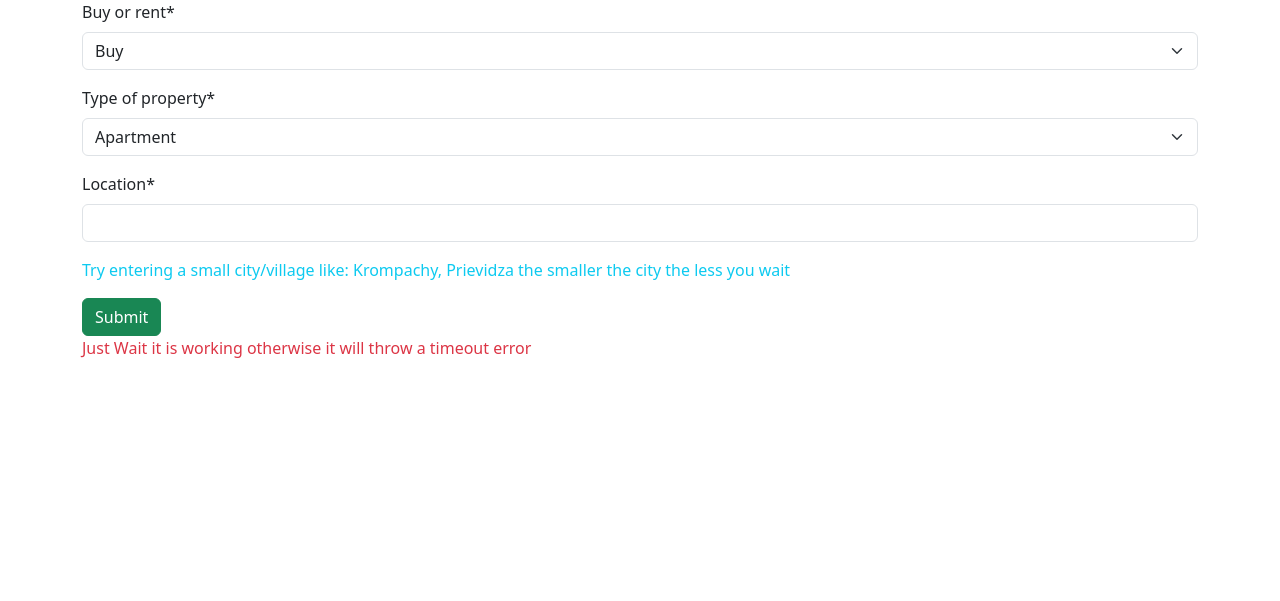
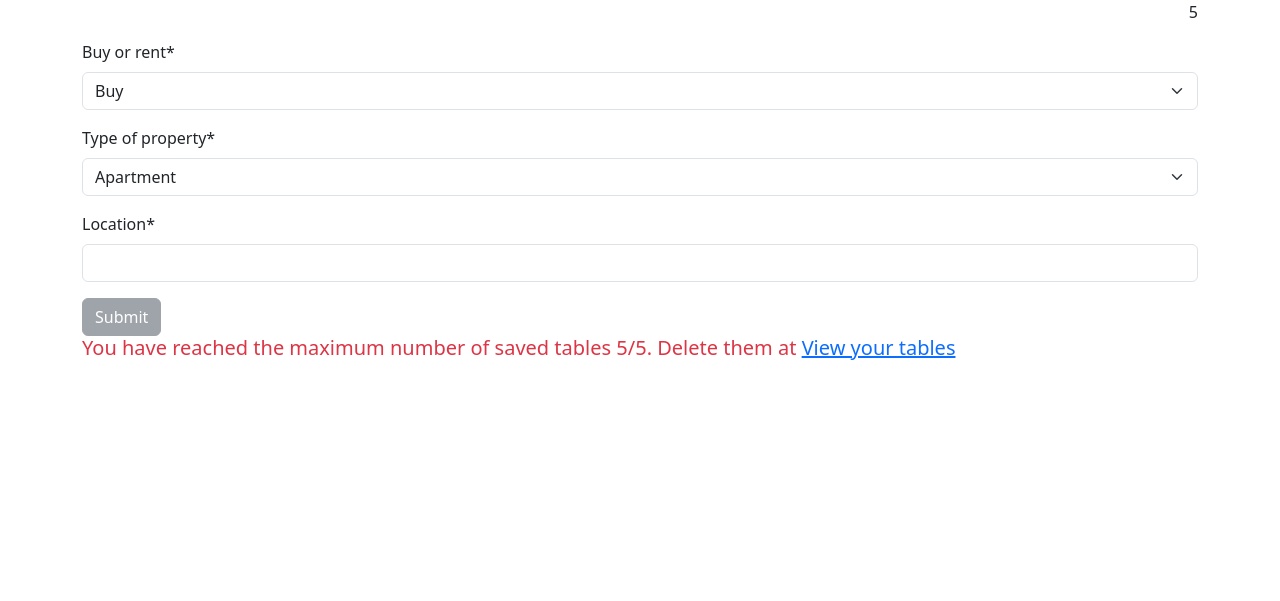
Before and after one commit to MrPotatorust/real_estate_scraper_website, a Django app: page /scraper in a window 1280 px wide. Shown: the part 58-659 px from the top of the page. Run offline with Django 5.2, Linux system fonts and the light colour scheme; a user stored in the database is signed in; data comes from the database, SQL or seed files in the repository; both versions use the stored data as it was after the commit; some libraries are stand-ins or nearby versions.

Commit message:
Added max table limitation

```diff
--- a/website/scraper_integration/templates/scraper_integration/scraping.html
+++ b/website/scraper_integration/templates/scraper_integration/scraping.html
@@ -2,11 +2,17 @@
 {% load crispy_forms_tags %}
 
 {% block content %}
+<p class="text-end">{{length}}</p>
 <form method="post">
     {% csrf_token %}
     {{form|crispy}}
-    <p class="text-info">Try entering a small city/village like: Krompachy, Prievidza the smaller the city the less you wait</p>
-    <button type="submit" class="btn btn-success">Submit</button>
+    {% if length < 5 %}
+        <p class="text-info">Try entering a small city/village like: Krompachy, Prievidza the smaller the city the less you wait</p>
+        <button type="submit" class="btn btn-success">Submit</button>
+        <p class="text-danger">Just Wait it is working otherwise it will throw a timeout error</p>
+    {% else %}
+        <button class="btn btn-secondary" disabled>Submit</button>
+        <h5 class="text-danger">You have reached the maximum number of saved tables {{length}}/5. Delete them at <a href='{% url "scraper_integration:view_tables" %}'>View your tables</a></h5>
+    {% endif %}
 </form>
-<p class="text-danger">Just Wait it is working otherwise it will throw a timeout error</p>
 {% endblock %}
--- a/website/scraper_integration/views.py
+++ b/website/scraper_integration/views.py
@@ -36,8 +36,10 @@ def scraper(request):
             request.session['scraper_data'] = data
             return redirect(reverse('scraper_integration:results'))
     else:
+        user = request.user
+        length = TableInfo.objects.filter(owner=user).count()
         form = ScrapingArgsForm()
-        return render(request, 'scraper_integration/scraping.html', {'form': form})
+        return render(request, 'scraper_integration/scraping.html', {'form': form, 'length': length})
 
 @login_required(login_url='login')
 def view_tables(request):
```
Also changed, not shown: website/db.sqlite3.
